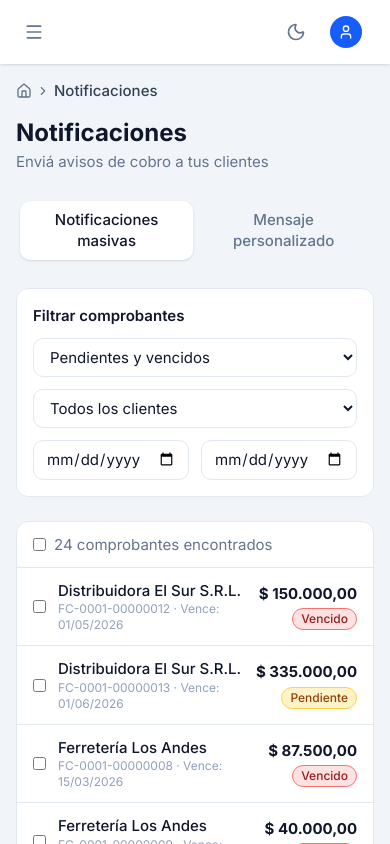
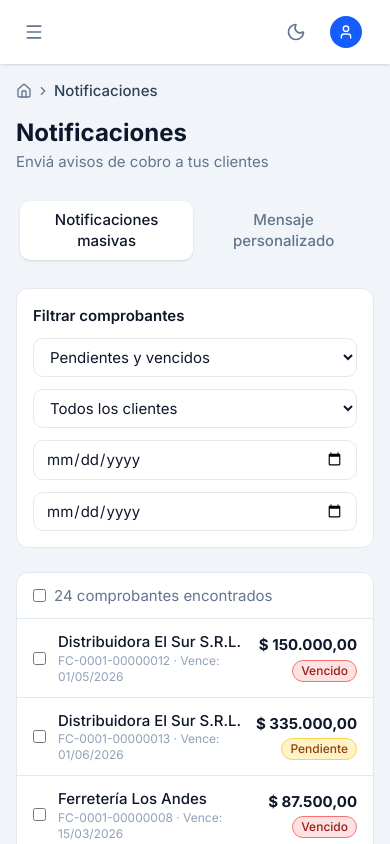
Before and after one commit to Nawel0310/notipago, a Next.js app: page /notipago/notificaciones in a window 390 px wide. Built offline with nearby package versions, Linux system fonts and the light colour scheme.

Commit message:
filtors de fechas ocupan el 100% para moviles

```diff
--- a/components/comprobantes/ComprobantesTable.tsx
+++ b/components/comprobantes/ComprobantesTable.tsx
@@ -264,7 +264,7 @@ export default function ComprobantesTable() {
           {state.clientes.map((c) => <option key={c.id} value={c.id}>{c.razonSocial}</option>)}
         </select>
 
-        <div className="col-span-6 grid grid-cols-2 gap-3 md:flex md:items-center md:gap-2">
+        <div className="col-span-6 grid grid-cols-1 gap-3 md:flex md:items-center md:gap-2">
           <input type="date" value={dateFrom} onChange={(e) => { setDateFrom(e.target.value); setPage(1) }} className="w-full md:w-auto px-3 py-2 rounded-lg border border-slate-200 dark:border-slate-600 bg-white dark:bg-slate-700 text-sm text-slate-900 dark:text-white focus:outline-none focus:ring-2 focus:ring-blue-500 transition-colors" title="Vencimiento desde" />
           <span className="hidden md:inline md:text-slate-400 md:text-sm">–</span>
           <input type="date" value={dateTo} onChange={(e) => { setDateTo(e.target.value); setPage(1) }} className="w-full md:w-auto px-3 py-2 rounded-lg border border-slate-200 dark:border-slate-600 bg-white dark:bg-slate-700 text-sm text-slate-900 dark:text-white focus:outline-none focus:ring-2 focus:ring-blue-500 transition-colors" title="Vencimiento hasta" />
--- a/components/notificaciones/NotificacionesMasivas.tsx
+++ b/components/notificaciones/NotificacionesMasivas.tsx
@@ -95,9 +95,9 @@ export default function NotificacionesMasivas() {
             <option value="">Todos los clientes</option>
             {state.clientes.map((c) => <option key={c.id} value={c.id}>{c.razonSocial}</option>)}
           </select>
-          <input type="date" value={dateFrom} onChange={(e) => setDateFrom(e.target.value)} className="col-span-1 w-full md:w-auto px-3 py-2 rounded-lg border border-slate-200 dark:border-slate-600 bg-white dark:bg-slate-700 text-sm text-slate-900 dark:text-white focus:outline-none focus:ring-2 focus:ring-blue-500" title="Vencimiento desde" />
+          <input type="date" value={dateFrom} onChange={(e) => setDateFrom(e.target.value)} className="col-span-2 w-full md:w-auto px-3 py-2 rounded-lg border border-slate-200 dark:border-slate-600 bg-white dark:bg-slate-700 text-sm text-slate-900 dark:text-white focus:outline-none focus:ring-2 focus:ring-blue-500" title="Vencimiento desde" />
           <span className="hidden md:block md:self-center md:text-slate-400">–</span>
-          <input type="date" value={dateTo} onChange={(e) => setDateTo(e.target.value)} className="col-span-1 w-full md:w-auto px-3 py-2 rounded-lg border border-slate-200 dark:border-slate-600 bg-white dark:bg-slate-700 text-sm text-slate-900 dark:text-white focus:outline-none focus:ring-2 focus:ring-blue-500" title="Vencimiento hasta" />
+          <input type="date" value={dateTo} onChange={(e) => setDateTo(e.target.value)} className="col-span-2 w-full md:w-auto px-3 py-2 rounded-lg border border-slate-200 dark:border-slate-600 bg-white dark:bg-slate-700 text-sm text-slate-900 dark:text-white focus:outline-none focus:ring-2 focus:ring-blue-500" title="Vencimiento hasta" />
         </div>
       </div>
 
```
